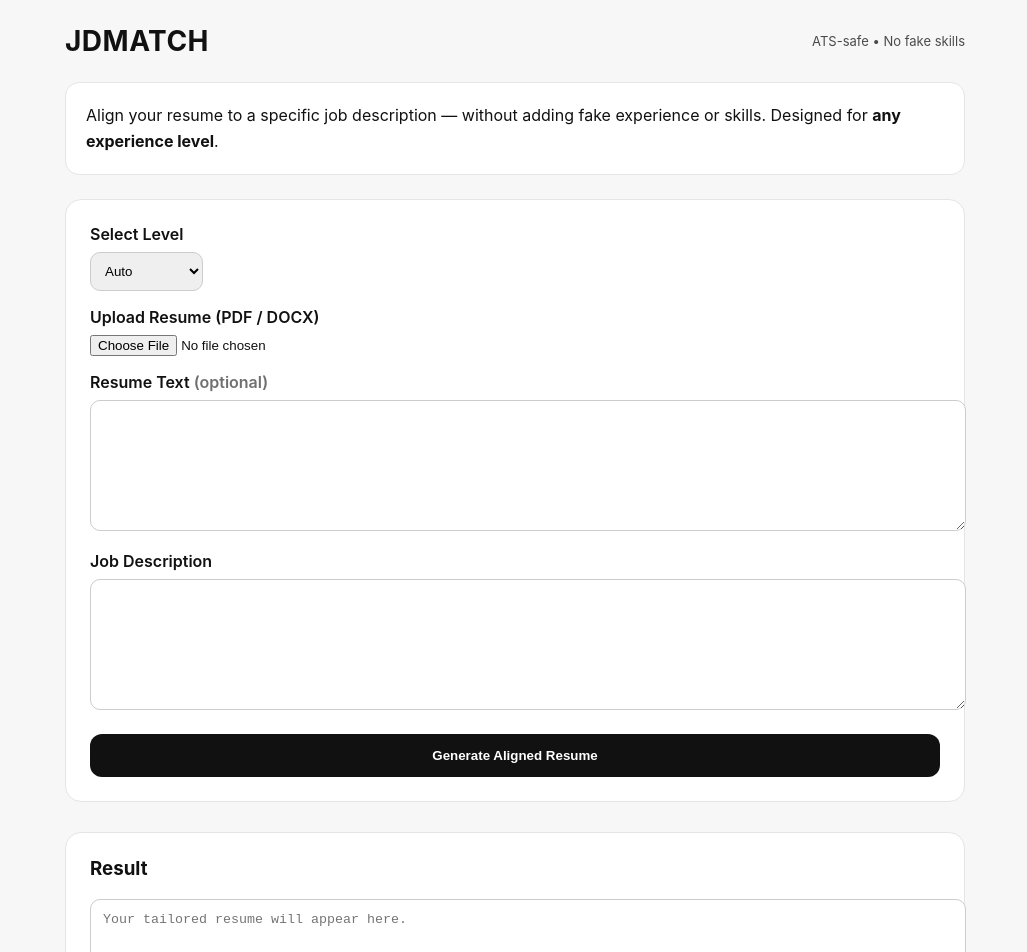
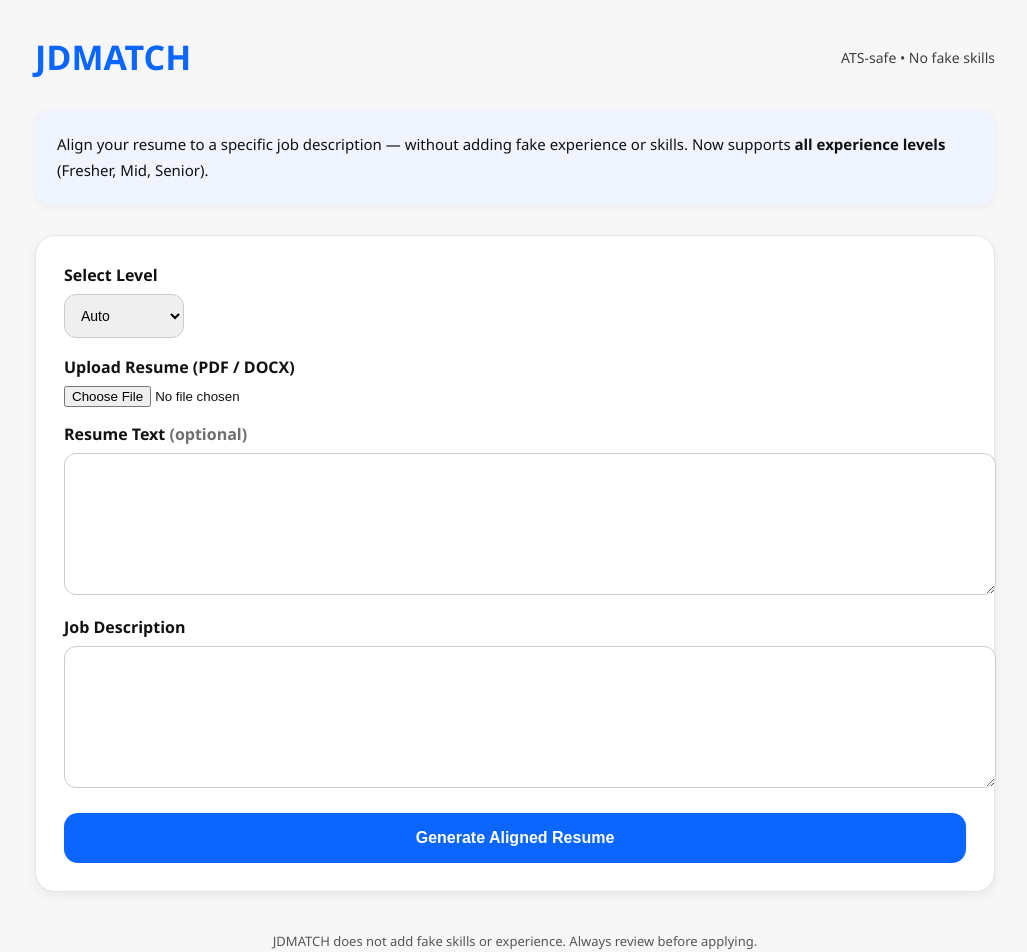
Before and after one commit to waledmah555-lgtm/matchjd-clean, a Next.js app: page / in a window 1280 px wide. Shown: the part 40-992 px from the top of the page, without its empty margins (125-1152 px from the left). Built offline with nearby package versions, Linux system fonts and the light colour scheme.

Commit message:
Update page.js

```diff
--- a/app/page.js
+++ b/app/page.js
@@ -9,11 +9,13 @@ export default function Home() {
   const [result, setResult] = useState("");
   const [loading, setLoading] = useState(false);
   const [err, setErr] = useState("");
-  const [level, setLevel] = useState("Auto"); // new dropdown state
+  const [level, setLevel] = useState("Auto");
+  const [scores, setScores] = useState({ originalScore: 0, newScore: 0 });
 
   async function generate() {
     setErr("");
     setResult("");
+    setScores({ originalScore: 0, newScore: 0 });
 
     if (!resumeText.trim() && !resumeFile) {
       setErr("Please upload a resume or paste resume text.");
@@ -30,17 +32,14 @@ export default function Home() {
       if (resumeFile) form.append("resumeFile", resumeFile);
       form.append("resumeText", resumeText);
       form.append("jobDescription", jobDescription);
-      form.append("level", level); // send selected level to backend
+      form.append("level", level);
 
-      const r = await fetch("/api/generate", {
-        method: "POST",
-        body: form
-      });
-
+      const r = await fetch("/api/generate", { method: "POST", body: form });
       const data = await r.json();
       if (!r.ok) throw new Error(data?.error || "Something went wrong");
 
       setResult(data.result || "");
+      setScores({ originalScore: data.originalScore, newScore: data.newScore });
     } catch (e) {
       setErr(e.message);
     } finally {
@@ -60,7 +59,7 @@ export default function Home() {
       const url = window.URL.createObjectURL(blob);
       const a = document.createElement("a");
       a.href = url;
-      a.download = "JDMATCH_Resume.docx";
+      a.download = `JDMATCH_Resume_${level}.docx`;
       a.click();
       window.URL.revokeObjectURL(url);
     } catch (e) {
@@ -69,24 +68,24 @@ export default function Home() {
   }
 
   return (
-    <main style={{ maxWidth: 900, margin: "40px auto", padding: 24 }}>
+    <main style={{ maxWidth: 960, margin: "50px auto", padding: 24, fontFamily: "'Segoe UI', Tahoma, Geneva, Verdana, sans-serif" }}>
       {/* Header */}
-      <div style={{ display: "flex", justifyContent: "space-between", alignItems: "center", marginBottom: 24 }}>
-        <h1 style={{ margin: 0, fontSize: 28, letterSpacing: 0.5 }}>JDMATCH</h1>
-        <span style={{ fontSize: 13, opacity: 0.75 }}>ATS-safe • No fake skills</span>
+      <div style={{ display: "flex", justifyContent: "space-between", alignItems: "center", marginBottom: 30 }}>
+        <h1 style={{ margin: 0, fontSize: 34, fontWeight: 700, color: "#0b66ff" }}>JDMATCH</h1>
+        <span style={{ fontSize: 14, opacity: 0.8 }}>ATS-safe • No fake skills</span>
       </div>
 
       {/* Intro */}
-      <div style={{ background: "#fff", borderRadius: 14, padding: 20, marginBottom: 24, border: "1px solid #e5e5e5" }}>
-        <p style={{ margin: 0, lineHeight: 1.6 }}>
-          Align your resume to a specific job description — without adding fake experience or skills. Designed for <b>any experience level</b>.
+      <div style={{ background: "#f0f4ff", borderRadius: 16, padding: 22, marginBottom: 30, boxShadow: "0 2px 8px rgba(0,0,0,0.05)" }}>
+        <p style={{ margin: 0, lineHeight: 1.7, fontSize: 15 }}>
+          Align your resume to a specific job description — without adding fake experience or skills. Now supports <b>all experience levels</b> (Fresher, Mid, Senior).
         </p>
       </div>
 
       {/* Form */}
-      <div style={{ background: "#fff", borderRadius: 16, padding: 24, border: "1px solid #e5e5e5" }}>
+      <div style={{ background: "#fff", borderRadius: 20, padding: 28, border: "1px solid #e5e5e5", boxShadow: "0 4px 12px rgba(0,0,0,0.06)" }}>
         <label style={{ fontWeight: 600 }}>Select Level</label>
-        <select value={level} onChange={(e) => setLevel(e.target.value)} style={{ display: "block", marginTop: 8, marginBottom: 16, padding: 10, borderRadius: 10, border: "1px solid #ccc" }}>
+        <select value={level} onChange={(e) => setLevel(e.target.value)} style={{ display: "block", marginTop: 8, marginBottom: 18, padding: 12, borderRadius: 12, border: "1px solid #ccc", fontSize: 14 }}>
           <option>Auto</option>
           <option>Fresher</option>
           <option>Mid-level</option>
@@ -97,31 +96,41 @@ export default function Home() {
         <input type="file" accept=".pdf,.docx" onChange={(e) => setResumeFile(e.target.files?.[0] || null)} style={{ display: "block", marginTop: 8, marginBottom: 16 }} />
 
         <label style={{ fontWeight: 600 }}>Resume Text <span style={{ opacity: 0.6 }}>(optional)</span></label>
-        <textarea rows={7} value={resumeText} onChange={(e) => setResumeText(e.target.value)} style={{ width: "100%", marginTop: 8, marginBottom: 16, padding: 12, borderRadius: 10, border: "1px solid #ccc" }} />
+        <textarea rows={7} value={resumeText} onChange={(e) => setResumeText(e.target.value)} style={{ width: "100%", marginTop: 8, marginBottom: 16, padding: 14, borderRadius: 12, border: "1px solid #ccc", fontSize: 14 }} />
 
         <label style={{ fontWeight: 600 }}>Job Description</label>
-        <textarea rows={7} value={jobDescription} onChange={(e) => setJobDescription(e.target.value)} style={{ width: "100%", marginTop: 8, marginBottom: 20, padding: 12, borderRadius: 10, border: "1px solid #ccc" }} />
+        <textarea rows={7} value={jobDescription} onChange={(e) => setJobDescription(e.target.value)} style={{ width: "100%", marginTop: 8, marginBottom: 20, padding: 14, borderRadius: 12, border: "1px solid #ccc", fontSize: 14 }} />
 
-        <button onClick={generate} disabled={loading} style={{ width: "100%", padding: "14px 16px", borderRadius: 12, border: "none", background: loading ? "#aaa" : "#111", color: "#fff", fontWeight: 600, cursor: loading ? "not-allowed" : "pointer" }}>
+        <button onClick={generate} disabled={loading} style={{ width: "100%", padding: "16px", borderRadius: 14, border: "none", background: loading ? "#aaa" : "#0b66ff", color: "#fff", fontWeight: 600, fontSize: 16, cursor: loading ? "not-allowed" : "pointer" }}>
           {loading ? "Generating…" : "Generate Aligned Resume"}
         </button>
 
-        {err && <div style={{ marginTop: 16, padding: 12, background: "#ffecec", border: "1px solid #ffbdbd", borderRadius: 10, color: "#b00000" }}>{err}</div>}
+        {err && <div style={{ marginTop: 16, padding: 14, background: "#ffecec", border: "1px solid #ffbdbd", borderRadius: 12, color: "#b00000", fontSize: 14 }}>{err}</div>}
       </div>
 
       {/* Output */}
-      <div style={{ marginTop: 30, background: "#fff", borderRadius: 16, padding: 24, border: "1px solid #e5e5e5" }}>
-        <h3 style={{ marginTop: 0 }}>Result</h3>
-        <textarea rows={18} readOnly value={result} placeholder="Your tailored resume will appear here." style={{ width: "100%", padding: 12, borderRadius: 10, border: "1px solid #ccc" }} />
-        {result && (
-          <button onClick={downloadDocx} style={{ marginTop: 16, width: "100%", padding: "12px", borderRadius: 10, border: "none", background: "#0b66ff", color: "#fff", fontWeight: 600, cursor: "pointer" }}>
+      {result && (
+        <div style={{ marginTop: 36, background: "#fff", borderRadius: 20, padding: 28, border: "1px solid #e5e5e5", boxShadow: "0 4px 12px rgba(0,0,0,0.06)" }}>
+          <h3 style={{ marginTop: 0, fontSize: 20, color: "#0b66ff" }}>Tailored Resume</h3>
+
+          {/* Match % */}
+          <div style={{ marginBottom: 16, background: "#eef6ff", padding: 16, borderRadius: 12, border: "1px solid #cce0ff" }}>
+            <p style={{ margin: 4, fontWeight: 600 }}>Resume match improvement:</p>
+            <p style={{ margin: 2 }}>Before: {scores.originalScore ?? 0}%</p>
+            <p style={{ margin: 2 }}>After: {scores.newScore ?? 0}%</p>
+          </div>
+
+          <textarea rows={18} readOnly value={result} placeholder="Your tailored resume will appear here." style={{ width: "100%", padding: 14, borderRadius: 12, border: "1px solid #ccc", fontSize: 14 }} />
+
+          {/* Download */}
+          <button onClick={downloadDocx} style={{ marginTop: 16, width: "100%", padding: "14px", borderRadius: 12, border: "none", background: "#0b66ff", color: "#fff", fontWeight: 600, fontSize: 15, cursor: "pointer" }}>
             Download DOCX
           </button>
-        )}
-      </div>
+        </div>
+      )}
 
       {/* Footer */}
-      <p style={{ marginTop: 24, fontSize: 13, opacity: 0.7, textAlign: "center" }}>JDMATCH does not add fake skills or experience. Always review before applying.</p>
+      <p style={{ marginTop: 40, fontSize: 13, opacity: 0.7, textAlign: "center" }}>JDMATCH does not add fake skills or experience. Always review before applying.</p>
     </main>
   );
 }
```
